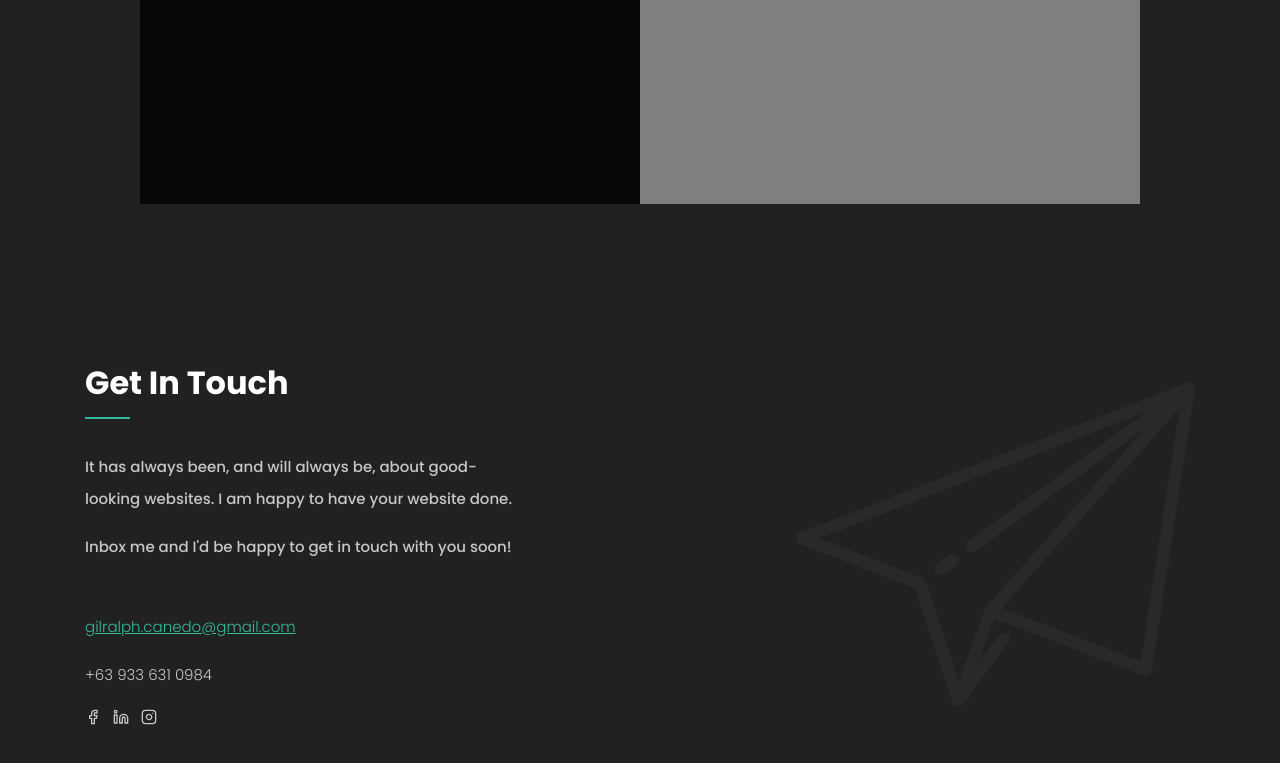
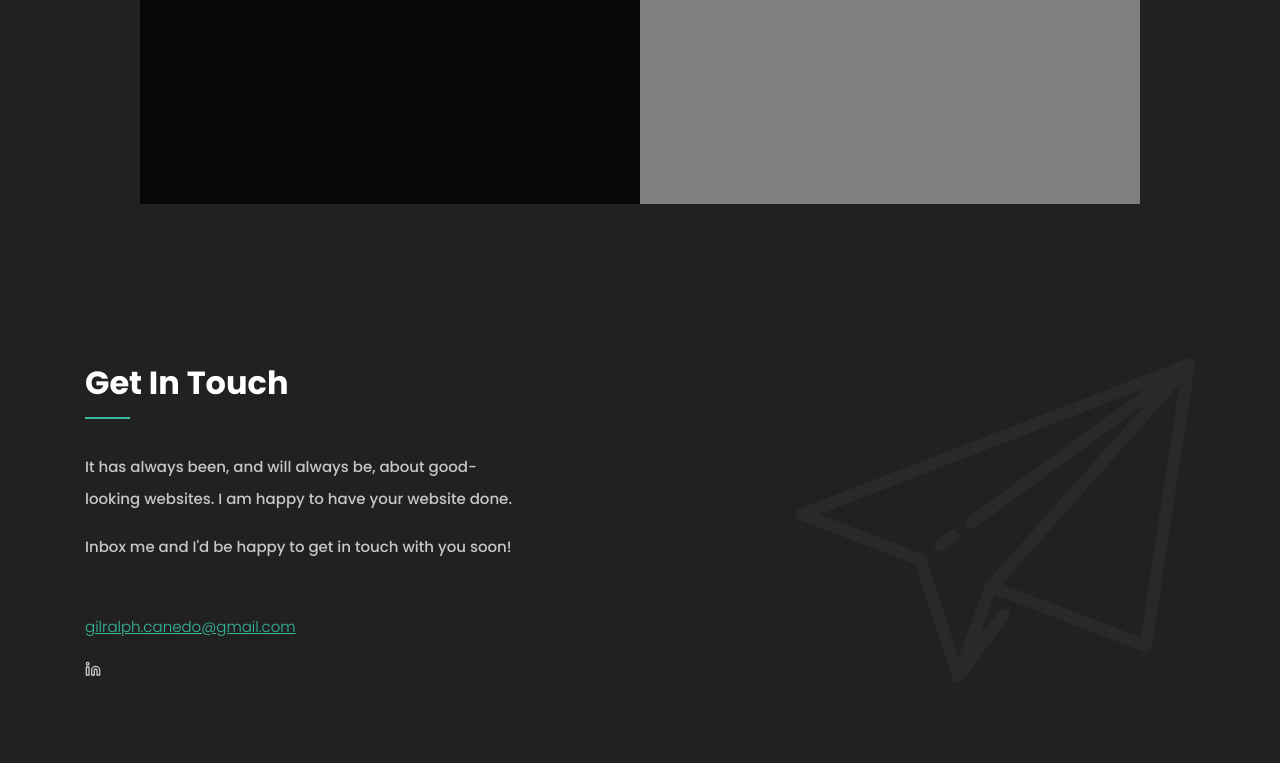
Before and after one commit to gilralphcanedo/gilralphcanedo.github.io, a plain HTML site: page index.html in a window 1280 px wide. Shown: the part 4198-4961 px from the top of the page. Drawn offline with Linux system fonts and the light colour scheme.

Commit message:
hide fb, insta, and contact number

```diff
--- a/index.html
+++ b/index.html
@@ -190,15 +190,15 @@
                     <p class="mt-3">Inbox me and I'd be happy to get in touch with you soon!</p>
                     <div class="mt-5">
                         <a href="mailto:gilralph.canedo@gmail.com" class="contact-info d-block mb-3">gilralph.canedo@gmail.com</a>
-                        <p class="contact-info">+63 933 631 0984</p>
+                        <!-- <p class="contact-info">+63 933 631 0984</p> -->
                         <ul class="social-icons-wrapper">
-                            <li class="mr-2">
+                            <!-- <li class="mr-2">
                                 <a class="social-icons text-gray" href="https://www.facebook.com/gilralph.canedo" target="_blank">
                                     <svg xmlns="http://www.w3.org/2000/svg" width="16" height="16" viewBox="0 0 24 24" fill="none" stroke="currentColor" stroke-width="2" stroke-linecap="round" stroke-linejoin="round" class="feather feather-facebook">
                                         <path d="M18 2h-3a5 5 0 0 0-5 5v3H7v4h3v8h4v-8h3l1-4h-4V7a1 1 0 0 1 1-1h3z"></path>
                                     </svg>
                                 </a>
-                            </li>
+                            </li> -->
                             <li class="mr-2">
                                 <a class="social-icons text-gray" href="https://www.linkedin.com/in/gilralphcanedo" target="_blank">
                                     <svg xmlns="http://www.w3.org/2000/svg" width="16" height="16" viewBox="0 0 24 24" fill="none" stroke="currentColor" stroke-width="2" stroke-linecap="round" stroke-linejoin="round" class="feather feather-linkedin">
@@ -208,7 +208,7 @@
                                     </svg>
                                 </a>
                             </li>
-                            <li class="mr-2">
+                            <!-- <li class="mr-2">
                                 <a class="social-icons text-gray" href="https://www.instagram.com/gilralphcanedo" target="_blank">
                                     <svg xmlns="http://www.w3.org/2000/svg" width="16" height="16" viewBox="0 0 24 24" fill="none" stroke="currentColor" stroke-width="2" stroke-linecap="round" stroke-linejoin="round" class="feather feather-instagram">
                                         <rect x="2" y="2" width="20" height="20" rx="5" ry="5"></rect>
@@ -216,7 +216,7 @@
                                         <line x1="17.5" y1="6.5" x2="17.51" y2="6.5"></line>
                                     </svg>
                                 </a>
-                            </li>
+                            </li> -->
                         </ul>
                     </div>
                 </div>
```
